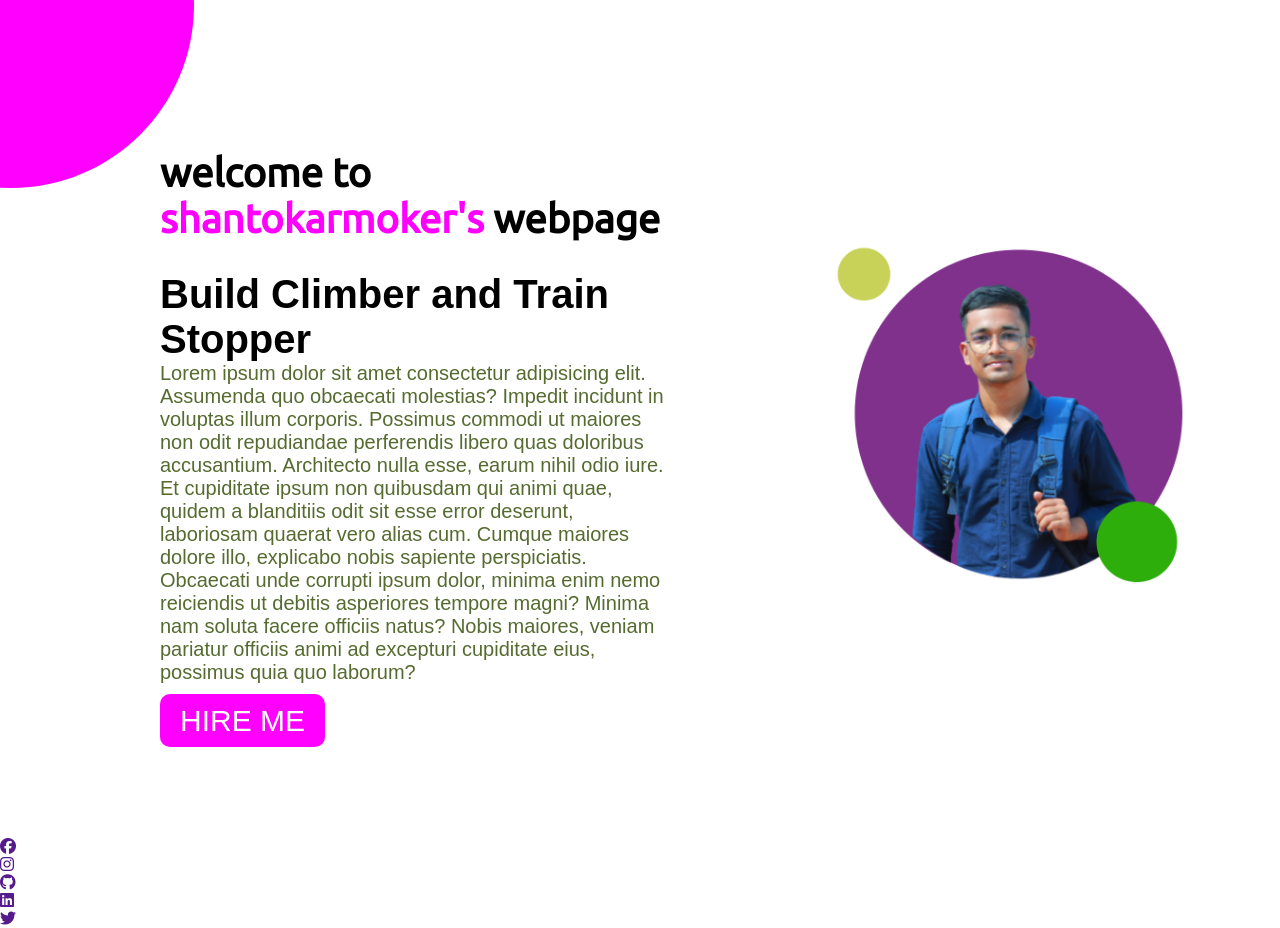
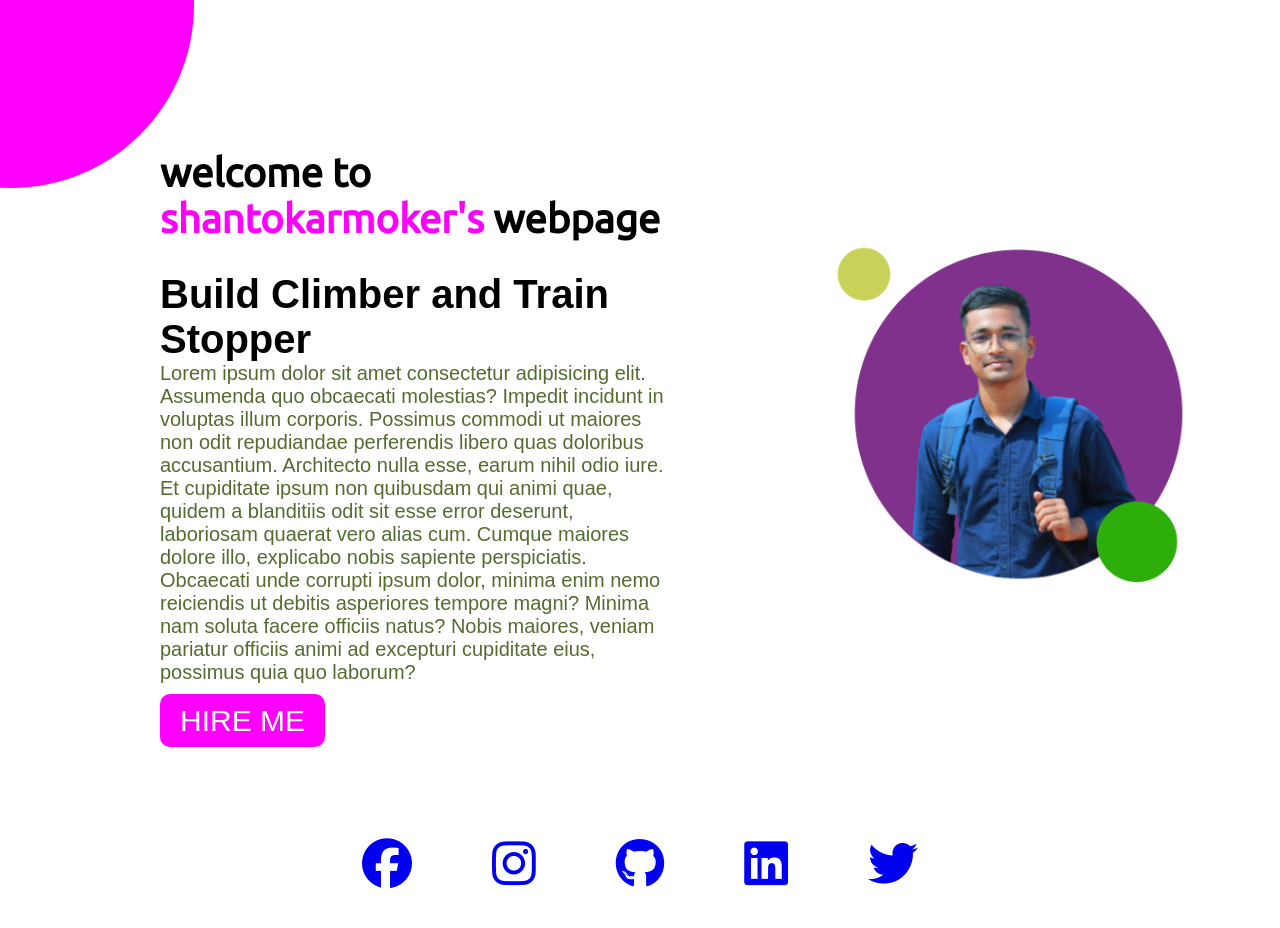
Before and after one commit to shantokarmoker8/my1stPortfolio, a plain HTML site: page index.html in a window 1280 px wide. Drawn offline with Linux system fonts and the light colour scheme; a web font is replaced by a local one.

Commit message:
icom links

```diff
--- a/css/style.css
+++ b/css/style.css
@@ -58,3 +58,15 @@ body {
 .section-2 img {
   max-width: 100%;
 }
+.icons {
+}
+.icons ul {
+  display: flex;
+  list-style: none;
+  justify-content: center;
+}
+.icons ul li a i {
+  font-size: 50px;
+  padding: 0 40px;
+  margin-bottom: 30px;
+}
--- a/index.html
+++ b/index.html
@@ -43,22 +43,32 @@
         <img src="images/New-Project.png" alt="" />
       </div>
     </div>
-    <div>
+    <div class="icons">
       <ul>
         <li>
-          <a href=""><i class="fab fa-facebook"></i></a>
+          <a href="https://www.facebook.com/shantokarmoker8" target="_blank"
+            ><i class="fab fa-facebook"></i
+          ></a>
         </li>
         <li>
-          <a href=""><i class="fab fa-instagram"></i></a>
+          <a href="https://www.instagram.com/shantokarmoker8" target="_blank"
+            ><i class="fab fa-instagram"></i
+          ></a>
         </li>
         <li>
-          <a href=""><i class="fab fa-github"></i></a>
+          <a href="https://www.github.com/shantokarmoker8" target="_blank"
+            ><i class="fab fa-github"></i
+          ></a>
         </li>
         <li>
-          <a href=""><i class="fab fa-linkedin"></i></a>
+          <a href="https://www.linkedin.com/in/shantokarmoker8" target="_blank"
+            ><i class="fab fa-linkedin"></i
+          ></a>
         </li>
         <li>
-          <a href=""><i class="fab fa-twitter"></i></a>
+          <a href="https://www.twitter.com/shantokarmoker8" target="_blank"
+            ><i class="fab fa-twitter"></i
+          ></a>
         </li>
       </ul>
     </div>
```
